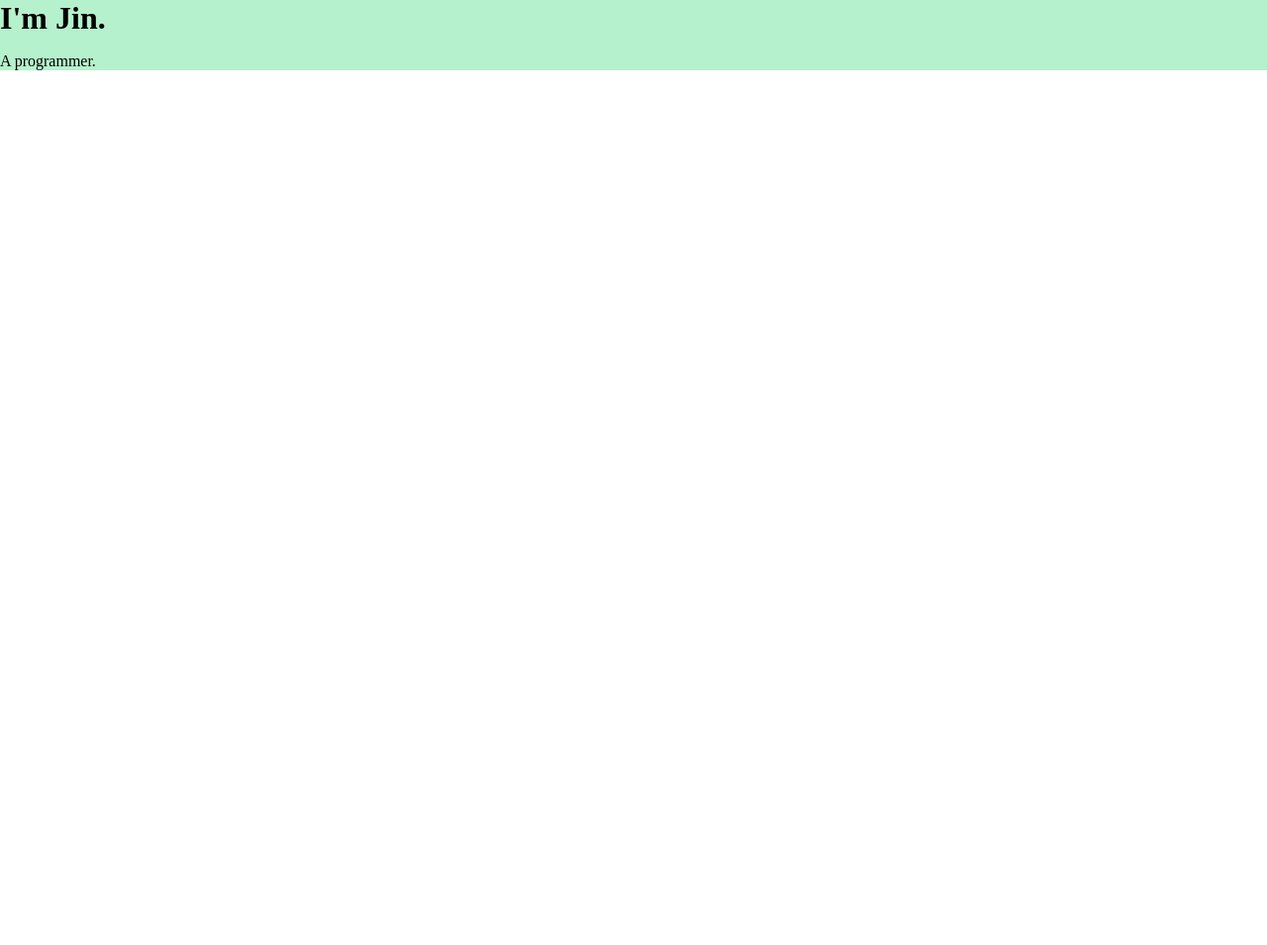
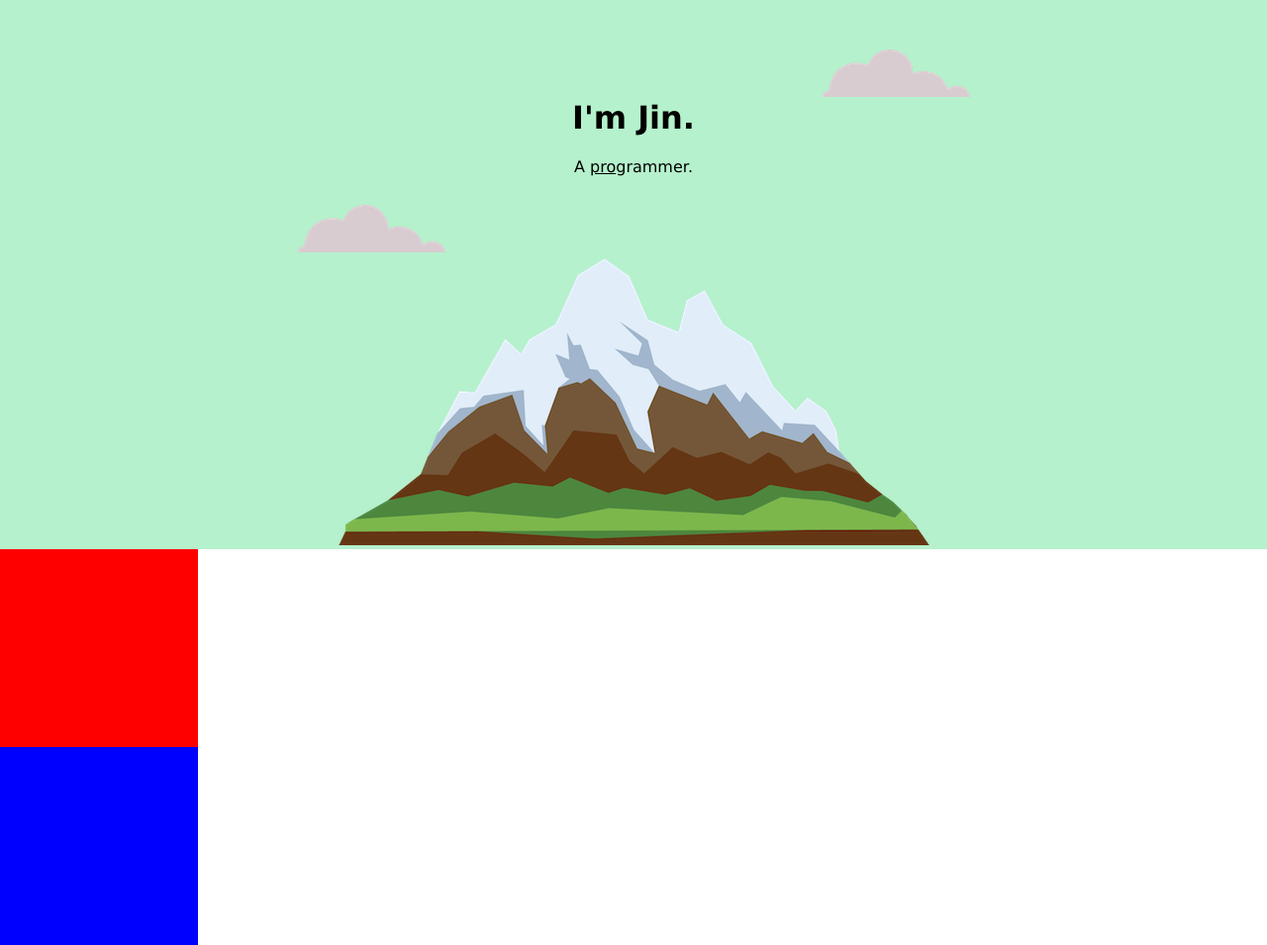
Before and after one commit to Djeen51/My-first-website, a plain HTML site: page index.html in a window 1280 px wide. Shown: the whole page at 99% size. Before the commit the page ends 800 px from the top, so only its background shows below. Drawn offline with Linux system fonts and the light colour scheme.

Commit message:
modif de mon website

```diff
--- a/index.html
+++ b/index.html
@@ -2,14 +2,19 @@
 <html lang="en">
 <head>
     <meta charset="UTF-8">
-    <title>My Site 🔥</title>
+    <title>My first website </title>
     <link rel="stylesheet" href="styles.css">
     <link rel="icon" href="media/favicon.ico">
 </head>
 <body>
-    <div class="main">
+    <div class="top_container">
+        <img class="top_cloud" src="media/cloud.png" alt="cloud-img">
         <h1>I'm Jin.</h1>
-        <p>A programmer.</p>
+        <p>A <span class="pro">pro</span>grammer.</p>
+        <img class="bottom_cloud" src="media/cloud.png" alt="cloud-img">
+        <img src="media/mountain.png" alt="mountain-img">
     </div>
+    <div class="middle"></div>
+    <div class="bot"></div>
 </body>
 </html>
--- a/styles.css
+++ b/styles.css
@@ -1,12 +1,46 @@
 body {
     margin: 0;
+    text-align: center;
+    font-family:Verdana, sans-serif;
 }
-.main {
+.top_container {
     background-color: #B5F1CC;
+    position: relative;
+    padding-top: 100px;
 
+
+}
+
+.top_cloud {
+    position: absolute;
+    top: 50px;
+    right: 300px;
+
+
+}
+
+.middle {
+    background-color: red;
+    width: 200px;
+    height: 200px;
+}
+
+.bot {
+    background-color: blue;
+    height: 200px;
+    width: 200px;
+}
+
+.bottom_cloud {
+    position: absolute;
+    left: 300px;
+    bottom: 300px;
 }
 
 h1 {
     margin-top: 0;
-    margin: 0 0;
 }
+
+.pro {
+    text-decoration: underline;
+}
```
